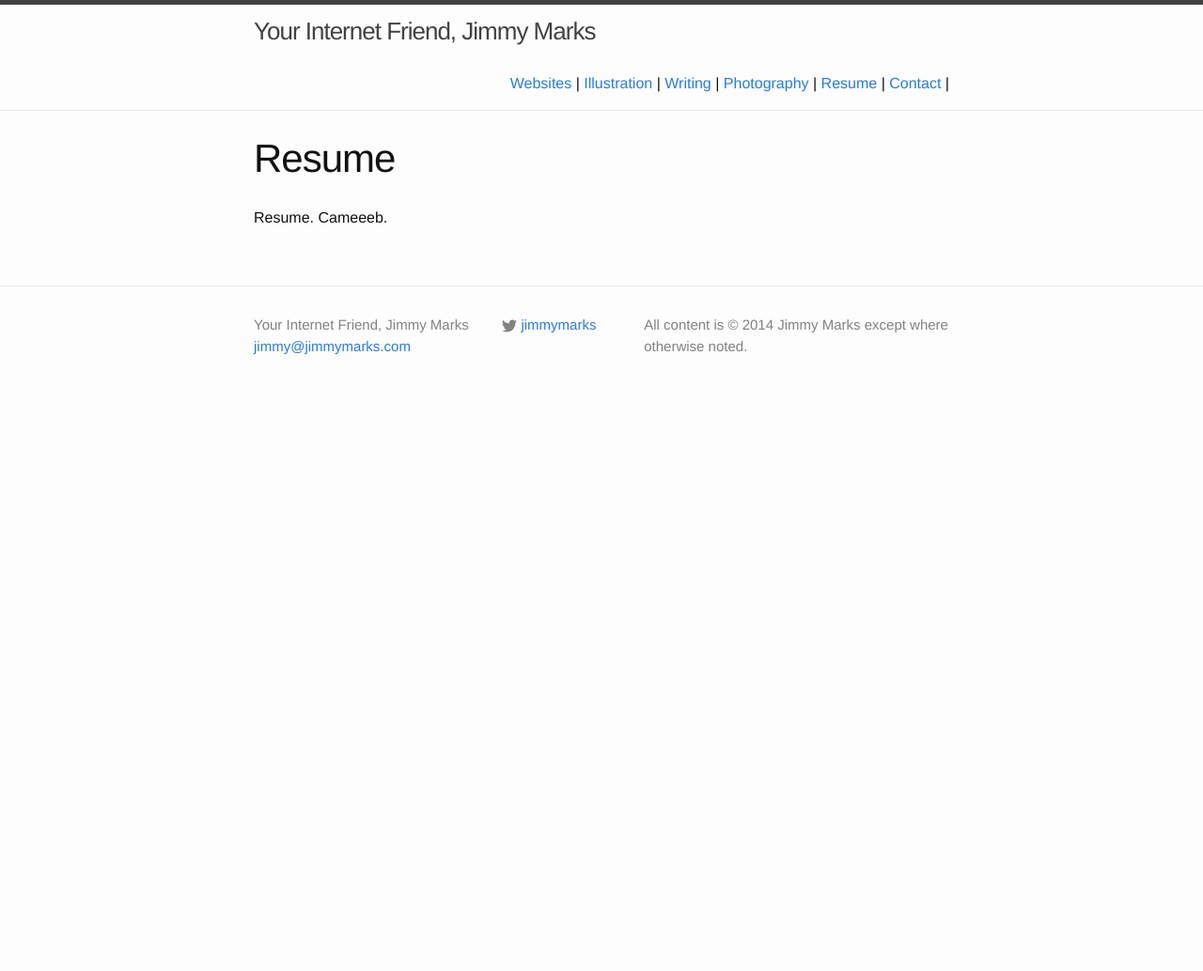
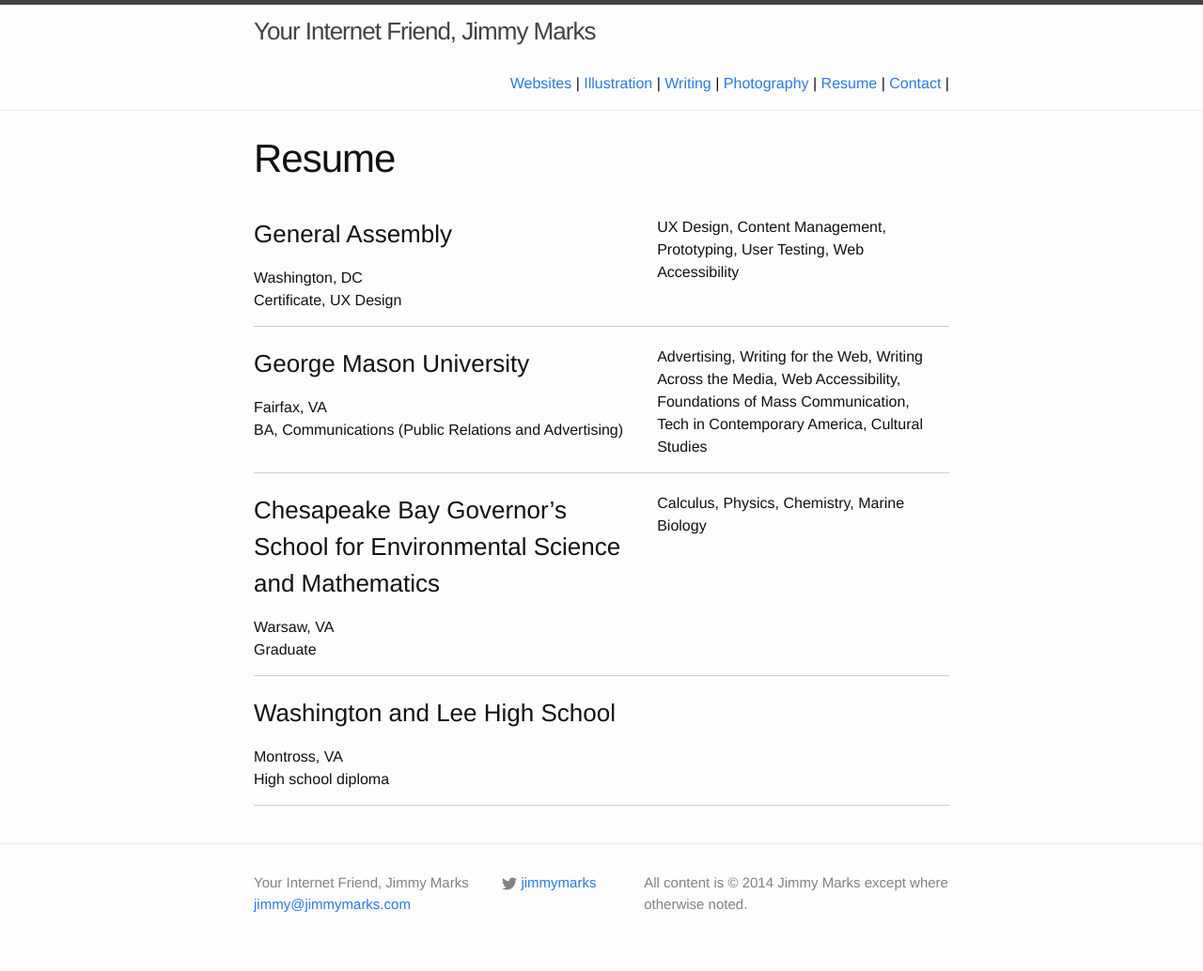
Before and after one commit to jimmymarks/jimmymarks.github.io, a Jekyll site: the page built from resume.md, in a window 1280 px wide. Shown: the whole page at 94% size. Built offline with Jekyll 4.4.1, drawn with Linux system fonts in a browser that asks for light colours; before the commit the page ends 900 px from its top, so only the background shows below that.

Commit message:
resume and style updates

```diff
--- a/_layouts/page.html
+++ b/_layouts/page.html
@@ -9,6 +9,7 @@ layout: default
 
   <article class="post-content">
     {{ content }}
+
   </article>
 
 </div>
--- /dev/null
+++ b/_layouts/resume.html
@@ -0,0 +1,26 @@
+---
+layout: default
+---
+<div class="post">
+
+  <header class="post-header">
+    <h1 class="post-title">{{ page.title }}</h1>
+  </header>
+
+  <article class="post-content">
+
+    {% for education in page.education %}
+    <div class="resume">
+      <div class="resume__broads">
+        <h3>{{ education.school }}</h3>
+        <p>{{ education.location }}<br>
+        {{ education.honor }}</p>
+      </div>
+      <div class="resume__particular">
+        <p>{{ education.coursework }}</p>
+      </div>
+    </div>
+    {% endfor %}
+  </article>
+
+</div>
--- /dev/null
+++ b/_sass/_jimmy.scss
@@ -0,0 +1,23 @@
+.resume {
+  margin: 10px 0;
+  float: left;
+  border-bottom: 1px solid #cecece;
+  width: 100%;
+  &__broads {
+    //border: 1px solid green;
+    width: 55%;
+    float: left;
+  }
+  &__particular {
+    //border: 1px solid orange;
+    width: 40%;
+    margin-left: 3%;
+    float: left;
+  }
+
+  &:after{
+    float: none;
+    clear: both;
+  }
+
+}
--- a/css/main.scss
+++ b/css/main.scss
@@ -45,5 +45,6 @@ $on-laptop:        800px;
 @import
         "base",
         "layout",
-        "syntax-highlighting"
+        "syntax-highlighting",
+        "jimmy"
 ;
--- a/resume.md
+++ b/resume.md
@@ -1,7 +1,33 @@
 ---
-layout: page
+layout: resume
 title: Resume
 permalink: /resume/
+education:
+  - school: General Assembly
+    location: Washington, DC
+    honor: Certificate, UX Design
+    coursework: "UX Design, Content Management, Prototyping, User Testing, Web Accessibility"
+  - school: George Mason University
+    location: Fairfax, VA
+    honor: BA, Communications (Public Relations and Advertising)
+    coursework: "Advertising, Writing for the Web, Writing Across the Media, Web Accessibility, Foundations of Mass Communication, Tech in Contemporary America, Cultural Studies"
+  - school: Chesapeake Bay Governor’s School for Environmental Science and Mathematics
+    location: Warsaw, VA
+    honor: Graduate
+    coursework: "Calculus, Physics, Chemistry, Marine Biology"
+  - school: Washington and Lee High School
+    location: Montross, VA
+    honor: High school diploma
+    coursework:
+work:
+  - job: UX Developer
+    employer: Science Magazine (AAAS)
+
 ---
 
-Resume. Cameeeb.
+#James Robert "Jimmy" Marks
+
+[Email](mailto:jimmy@jimmymarks.com)
+
+(571) 53-JIMMY
+(571) 535-4669
```
Also changed, not shown: 4 other files.
